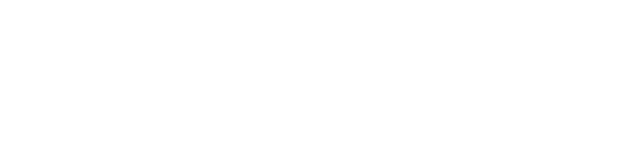
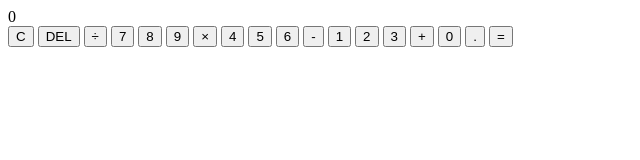
Before and after one commit to womendoushihaoyin/web-calculator, a plain HTML site: page index.html in a window 1280 px wide. Shown: the whole page, without its empty margins (0-640 px from the left). Drawn offline with Linux system fonts and the light colour scheme.

Commit message:
Issue #3: HTML 结构开发 - 添加完整的计算器 DOM 结构

```diff
--- a/index.html
+++ b/index.html
@@ -9,7 +9,41 @@
   </style>
 </head>
 <body>
-  <!-- HTML 结构将在 Task 003 中添加 -->
+  <div class="calculator">
+    <!-- 显示区 -->
+    <div class="display" id="display">0</div>
+
+    <!-- 按钮区 -->
+    <div class="buttons">
+      <!-- 第一行: C, DEL, ÷ -->
+      <button type="button" class="btn-function" data-action="clear">C</button>
+      <button type="button" class="btn-function" data-action="delete">DEL</button>
+      <button type="button" class="btn-operator" data-operator="÷">÷</button>
+
+      <!-- 第二行: 7, 8, 9, × -->
+      <button type="button" class="btn-number" data-number="7">7</button>
+      <button type="button" class="btn-number" data-number="8">8</button>
+      <button type="button" class="btn-number" data-number="9">9</button>
+      <button type="button" class="btn-operator" data-operator="×">×</button>
+
+      <!-- 第三行: 4, 5, 6, - -->
+      <button type="button" class="btn-number" data-number="4">4</button>
+      <button type="button" class="btn-number" data-number="5">5</button>
+      <button type="button" class="btn-number" data-number="6">6</button>
+      <button type="button" class="btn-operator" data-operator="-">-</button>
+
+      <!-- 第四行: 1, 2, 3, + -->
+      <button type="button" class="btn-number" data-number="1">1</button>
+      <button type="button" class="btn-number" data-number="2">2</button>
+      <button type="button" class="btn-number" data-number="3">3</button>
+      <button type="button" class="btn-operator" data-operator="+">+</button>
+
+      <!-- 第五行: 0, ., = -->
+      <button type="button" class="btn-number btn-zero" data-number="0">0</button>
+      <button type="button" class="btn-decimal" data-action="decimal">.</button>
+      <button type="button" class="btn-equals" data-action="equals">=</button>
+    </div>
+  </div>
 
   <script>
     // JavaScript 逻辑将在 Task 005 中添加
```
